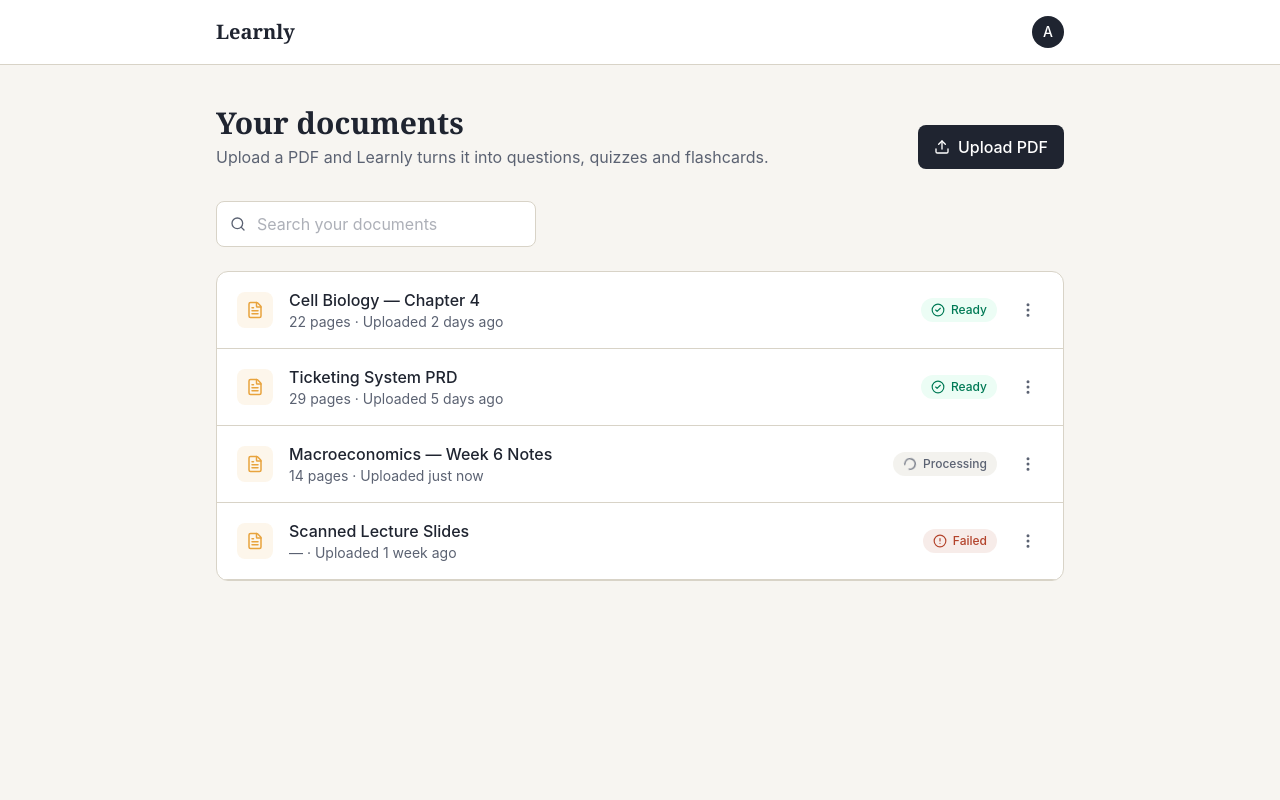
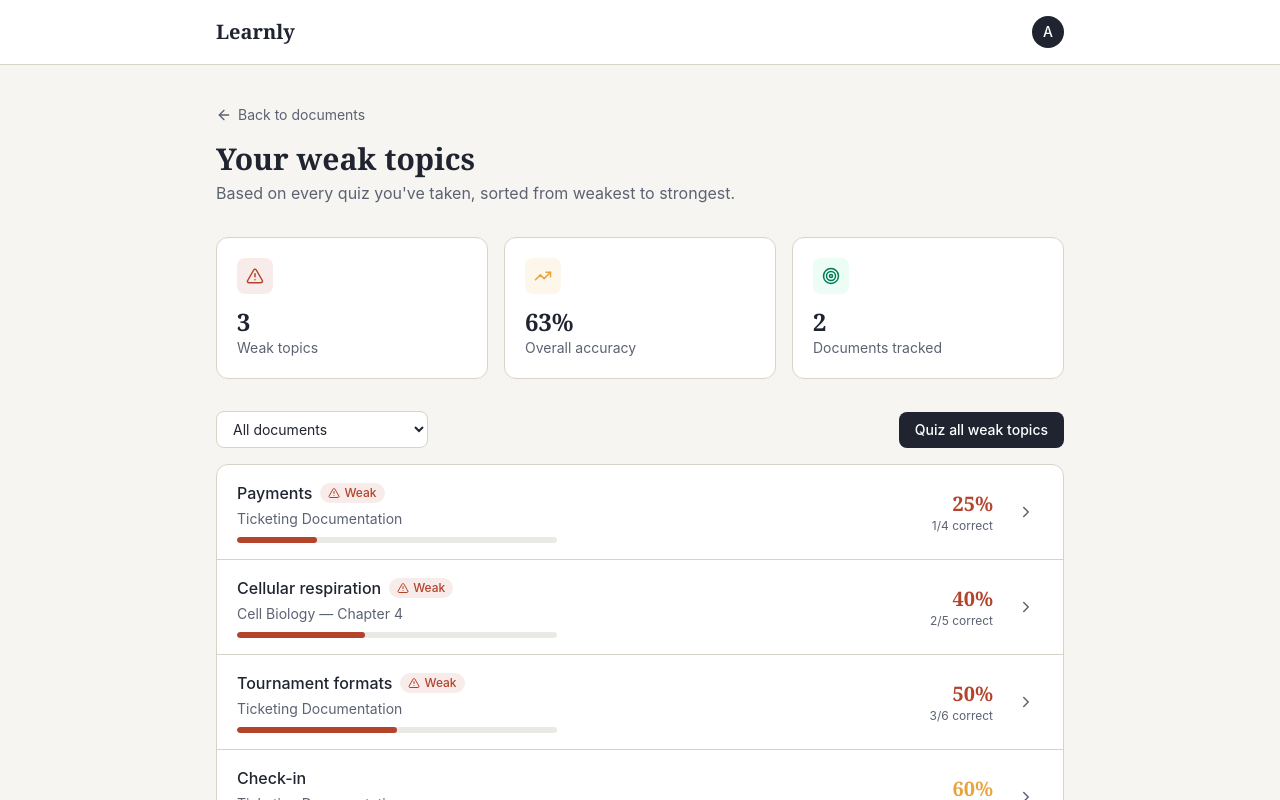
Before and after one commit to abhinavshr/learnly-frontend, a React (Vite) app: page /analytics in a window 1280 px wide. Before the commit this address led to /. Shown: the top 800 px of the page. Built offline with nearby package versions, Linux system fonts and the light colour scheme.

Commit message:
feat: add AnalyticsPage component for tracking quiz performance metrics

```diff
--- a/src/App.jsx
+++ b/src/App.jsx
@@ -6,6 +6,7 @@ import DocumentWorkspacePage from "./pages/DocumentWorkspacePage.jsx";
 import QuizAttemptPage from "./pages/QuizAttemptPage.jsx";
 import AttemptResultsPage from "./pages/AttemptResultsPage.jsx";
 import FlashcardReviewPage from "./pages/FlashcardReviewPage.jsx";
+import AnalyticsPage from "./pages/AnalyticsPage.jsx";
 
 export default function App() {
   return (
@@ -18,6 +19,7 @@ export default function App() {
         <Route path="/quizzes/:id/attempt" element={<QuizAttemptPage />} />
         <Route path="/attempts/:id" element={<AttemptResultsPage />} />
         <Route path="/flashcards/review" element={<FlashcardReviewPage />} />
+        <Route path="/analytics" element={<AnalyticsPage />} />
         <Route path="*" element={<Navigate to="/" replace />} />
       </Routes>
     </BrowserRouter>
--- /dev/null
+++ b/src/pages/AnalyticsPage.jsx
@@ -0,0 +1,190 @@
+import { useState, useMemo } from "react";
+import { Link } from "react-router-dom";
+import { ArrowLeft, AlertTriangle, Target, TrendingUp, ChevronRight } from "lucide-react";
+
+// Static mock — matches the shape GET /api/analytics/topics returns
+const TOPICS = [
+  { documentId: 3, documentTitle: "Ticketing Documentation", topic: "Payments", correct: 1, total: 4, accuracy: 25, isWeak: true },
+  { documentId: 3, documentTitle: "Ticketing Documentation", topic: "Tournament formats", correct: 3, total: 6, accuracy: 50, isWeak: true },
+  { documentId: 1, documentTitle: "Cell Biology — Chapter 4", topic: "Cellular respiration", correct: 2, total: 5, accuracy: 40, isWeak: true },
+  { documentId: 3, documentTitle: "Ticketing Documentation", topic: "Check-in", correct: 3, total: 5, accuracy: 60, isWeak: false },
+  { documentId: 1, documentTitle: "Cell Biology — Chapter 4", topic: "Cell structure", correct: 6, total: 7, accuracy: 86, isWeak: false },
+  { documentId: 3, documentTitle: "Ticketing Documentation", topic: "Order statuses", correct: 5, total: 5, accuracy: 100, isWeak: false },
+];
+
+const DOCUMENTS = [
+  { id: "all", title: "All documents" },
+  { id: 3, title: "Ticketing Documentation" },
+  { id: 1, title: "Cell Biology — Chapter 4" },
+];
+
+function accuracyColor(accuracy) {
+  if (accuracy < 60) return "bg-error";
+  if (accuracy < 80) return "bg-marigold";
+  return "bg-emerald-600";
+}
+
+function accuracyTextColor(accuracy) {
+  if (accuracy < 60) return "text-error";
+  if (accuracy < 80) return "text-marigold";
+  return "text-emerald-700";
+}
+
+function StatTile({ icon: Icon, label, value, accent }) {
+  return (
+    <div className="bg-white border border-rule rounded-xl p-5">
+      <div className={`w-9 h-9 rounded-lg flex items-center justify-center mb-3 ${accent}`}>
+        <Icon className="w-4.5 h-4.5" />
+      </div>
+      <p className="font-serif text-2xl font-semibold text-ink">{value}</p>
+      <p className="text-sm text-ink-soft">{label}</p>
+    </div>
+  );
+}
+
+function TopicRow({ item }) {
+  return (
+    <div className="flex items-center gap-4 px-5 py-4 border-b border-rule last:border-b-0">
+      <div className="flex-1 min-w-0">
+        <div className="flex items-center gap-2 mb-1">
+          <p className="font-medium text-ink truncate">{item.topic}</p>
+          {item.isWeak && (
+            <span className="inline-flex items-center gap-1 text-xs font-medium text-error bg-error/10 rounded-full px-2 py-0.5 shrink-0">
+              <AlertTriangle className="w-3 h-3" />
+              Weak
+            </span>
+          )}
+        </div>
+        <p className="text-sm text-ink-soft truncate mb-2">{item.documentTitle}</p>
+        <div className="h-1.5 rounded-full bg-rule/50 overflow-hidden max-w-xs">
+          <div
+            className={`h-full rounded-full transition-all duration-500 ${accuracyColor(item.accuracy)}`}
+            style={{ width: `${item.accuracy}%` }}
+          />
+        </div>
+      </div>
+
+      <div className="text-right shrink-0">
+        <p className={`font-serif text-xl font-semibold ${accuracyTextColor(item.accuracy)}`}>
+          {item.accuracy}%
+        </p>
+        <p className="text-xs text-ink-soft">{item.correct}/{item.total} correct</p>
+      </div>
+
+      <Link
+        to={`/documents/${item.documentId}`}
+        className="shrink-0 p-2 rounded-md text-ink-soft hover:text-ink hover:bg-paper transition-colors"
+        aria-label={`Practice ${item.topic}`}
+      >
+        <ChevronRight className="w-4.5 h-4.5" />
+      </Link>
+    </div>
+  );
+}
+
+export default function AnalyticsPage() {
+  const [documentFilter, setDocumentFilter] = useState("all");
+
+  const filtered = useMemo(() => {
+    return TOPICS.filter((t) => documentFilter === "all" || t.documentId === documentFilter).sort(
+      (a, b) => a.accuracy - b.accuracy
+    );
+  }, [documentFilter]);
+
+  const weakCount = TOPICS.filter((t) => t.isWeak).length;
+  const overallAccuracy = Math.round(
+    (TOPICS.reduce((s, t) => s + t.correct, 0) / TOPICS.reduce((s, t) => s + t.total, 0)) * 100
+  );
+  const documentCount = new Set(TOPICS.map((t) => t.documentId)).size;
+
+  return (
+    <div className="min-h-screen bg-paper">
+      <header className="border-b border-rule bg-white">
+        <div className="max-w-4xl mx-auto px-6 py-4 flex items-center justify-between">
+          <span className="font-serif text-xl font-semibold text-ink">Learnly</span>
+          <div className="w-8 h-8 rounded-full bg-ink text-white flex items-center justify-center text-sm font-medium">
+            A
+          </div>
+        </div>
+      </header>
+
+      <main className="max-w-4xl mx-auto px-6 py-10">
+        <Link
+          to="/"
+          className="inline-flex items-center gap-1.5 text-sm text-ink-soft hover:text-ink transition-colors mb-4"
+        >
+          <ArrowLeft className="w-4 h-4" />
+          Back to documents
+        </Link>
+
+        <h1 className="font-serif text-3xl font-semibold text-ink mb-1">Your weak topics</h1>
+        <p className="text-ink-soft mb-8">
+          Based on every quiz you've taken, sorted from weakest to strongest.
+        </p>
+
+        {/* Stats */}
+        <div className="grid grid-cols-1 sm:grid-cols-3 gap-4 mb-8">
+          <StatTile
+            icon={AlertTriangle}
+            label="Weak topics"
+            value={weakCount}
+            accent="bg-error/10 text-error"
+          />
+          <StatTile
+            icon={TrendingUp}
+            label="Overall accuracy"
+            value={`${overallAccuracy}%`}
+            accent="bg-marigold/10 text-marigold"
+          />
+          <StatTile
+            icon={Target}
+            label="Documents tracked"
+            value={documentCount}
+            accent="bg-emerald-50 text-emerald-700"
+          />
+        </div>
+
+        {/* Filter + action */}
+        <div className="flex flex-col sm:flex-row sm:items-center justify-between gap-3 mb-4">
+          <select
+            value={documentFilter}
+            onChange={(e) =>
+              setDocumentFilter(e.target.value === "all" ? "all" : Number(e.target.value))
+            }
+            className="rounded-lg border border-rule bg-white px-3 py-2 text-sm text-ink
+              focus:outline-none focus:ring-4 focus:ring-marigold/20 focus:border-marigold w-fit"
+          >
+            {DOCUMENTS.map((d) => (
+              <option key={d.id} value={d.id}>
+                {d.title}
+              </option>
+            ))}
+          </select>
+
+          <button
+            className="inline-flex items-center justify-center rounded-lg bg-ink text-white
+              font-medium px-4 py-2 text-sm hover:bg-ink/90 active:scale-[0.99] transition-all
+              focus:outline-none focus:ring-4 focus:ring-marigold/30"
+          >
+            Quiz all weak topics
+          </button>
+        </div>
+
+        {/* Topic list */}
+        {filtered.length > 0 ? (
+          <div className="rounded-xl border border-rule bg-white overflow-hidden">
+            {filtered.map((item) => (
+              <TopicRow key={`${item.documentId}-${item.topic}`} item={item} />
+            ))}
+          </div>
+        ) : (
+          <div className="rounded-xl border border-dashed border-rule bg-white py-16 text-center">
+            <Target className="w-8 h-8 text-ink-soft mx-auto mb-3" />
+            <p className="font-medium text-ink mb-1">No quiz data yet</p>
+            <p className="text-sm text-ink-soft">Take a quiz on a document to see your weak topics here.</p>
+          </div>
+        )}
+      </main>
+    </div>
+  );
+}
```
